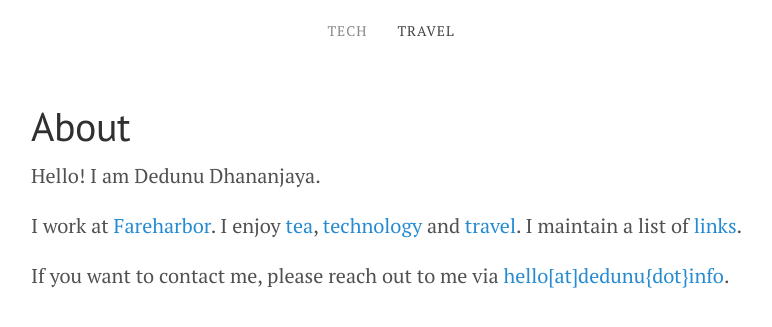
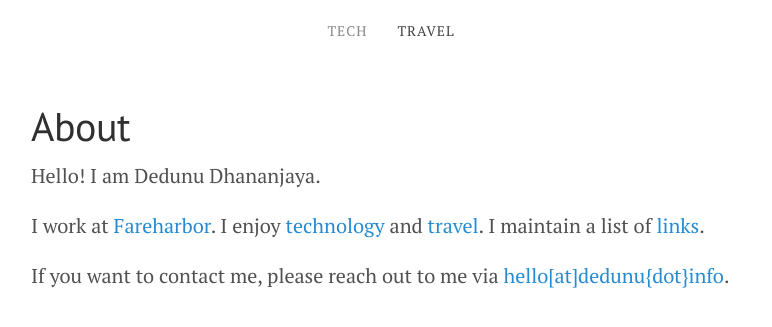
Before and after one commit to dedunu/tech, a Jekyll site: the page built from about.md, in a window 1280 px wide. Shown: the top 327 px of the page, without its empty margins (249-1021 px from the left). Built offline with Jekyll 4.4.1, drawn with Linux system fonts in a browser that asks for light colours.

Commit message:
Update about.md
Signed-off-by: Dedunu Dhananjaya <hello@dedunu.info>

```diff
--- a/about.md
+++ b/about.md
@@ -6,6 +6,6 @@ title: About
 
 Hello! I am Dedunu Dhananjaya.
 
-I work at [Fareharbor](https://fareharbor.com/). I enjoy [tea](https://tea.dedunu.info), [technology](https://tech.dedunu.info) and [travel](http://travel.dedunu.info). I maintain a list of [links](https://tech.dedunu.info/links/).
+I work at [Fareharbor](https://fareharbor.com/). I enjoy [technology](https://tech.dedunu.info) and [travel](http://travel.dedunu.info). I maintain a list of [links](https://tech.dedunu.info/links/).
 
 If you want to contact me, please reach out to me via [hello\[at\]dedunu\{dot\}info](mailto:hello@dedunu.info).
```
